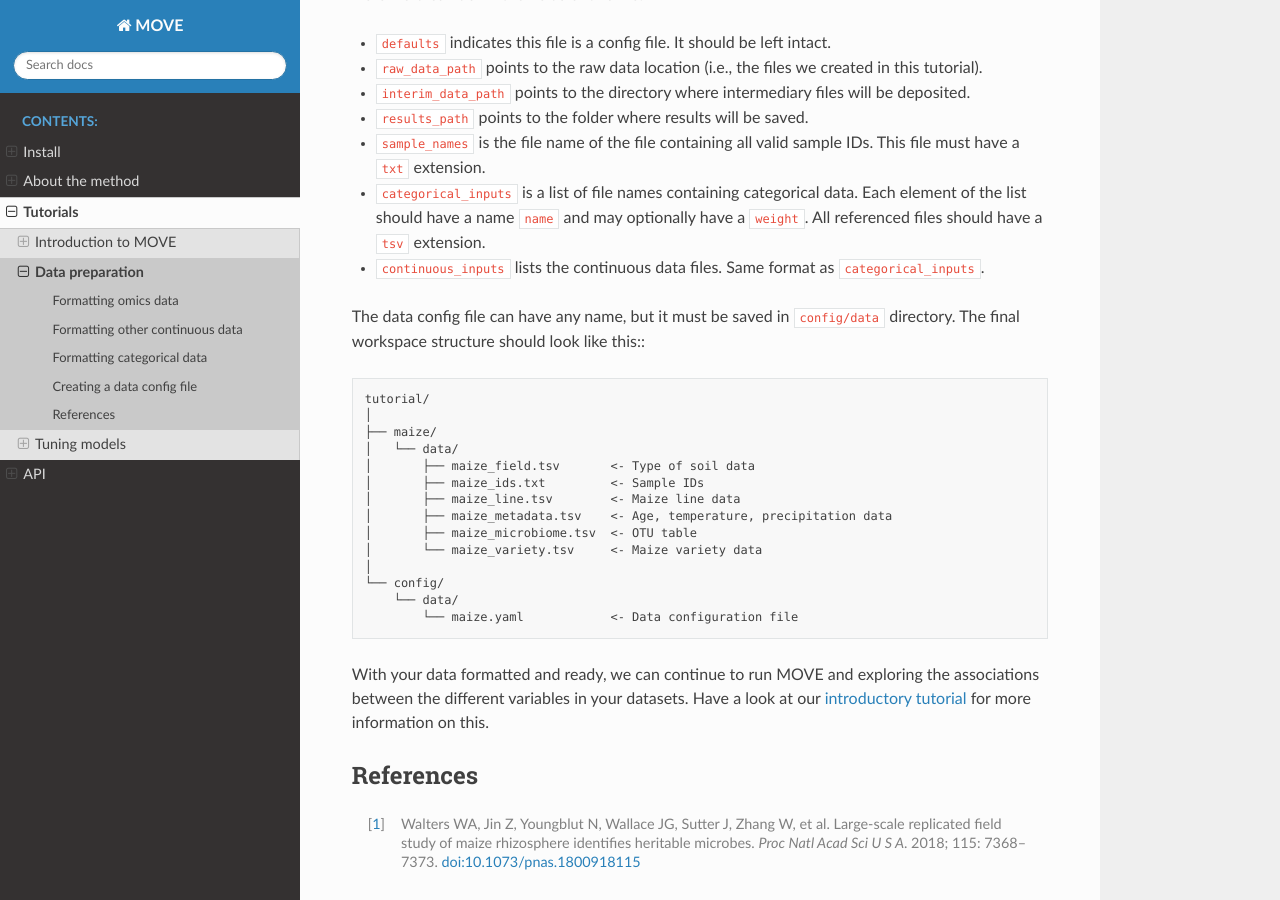
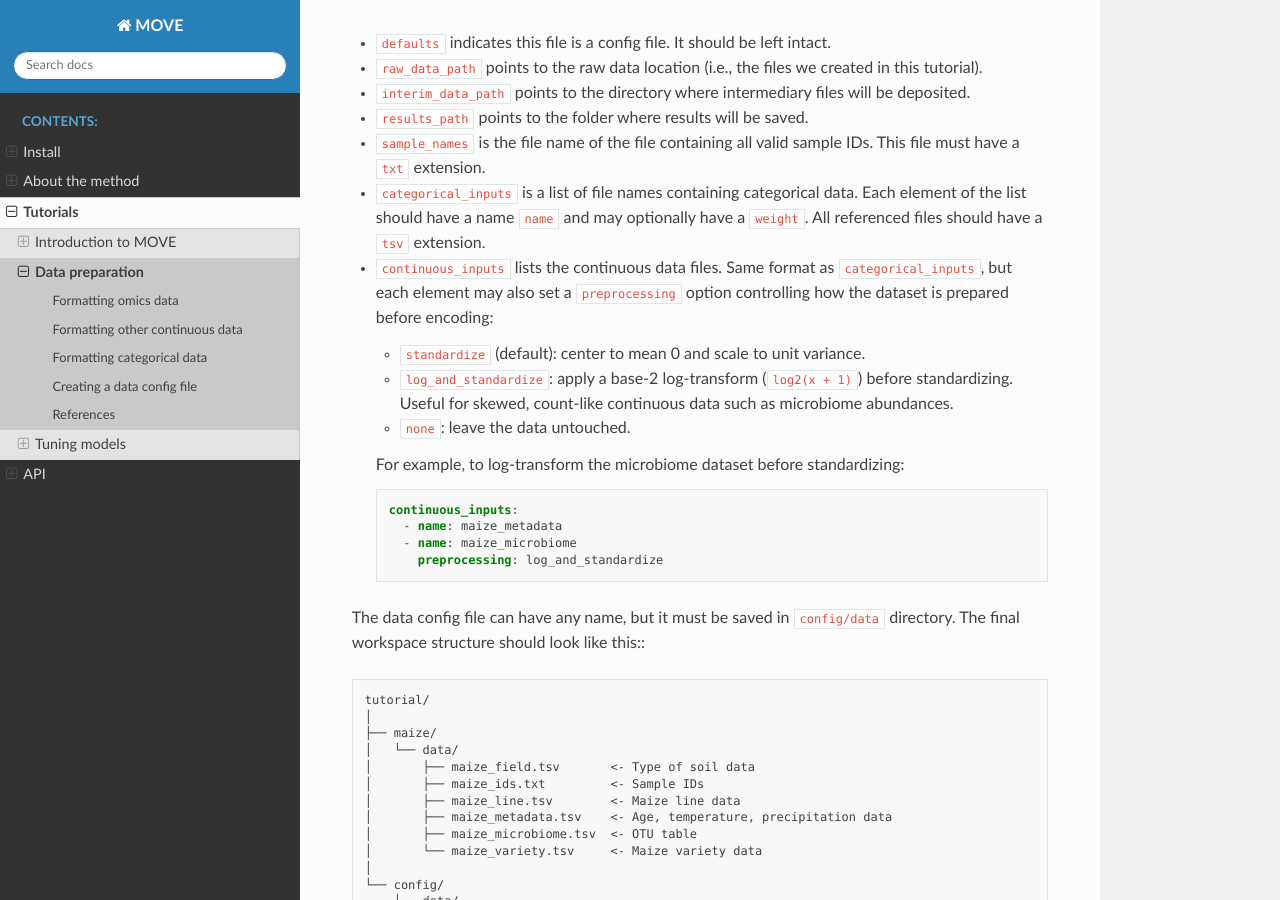
Before and after one commit to RasmussenLab/MOVE, a Sphinx documentation site: the page built from docs/source/tutorial/data_preparation.rst, in a window 1280 px wide and 900 px high, scrolled down 3095 px. Built offline with Sphinx 7.4.7 and the Read the Docs theme 3.1.0, drawn with Linux system fonts in a browser that asks for light colours.

Commit message:
update docs

```diff
--- a/docs/source/tutorial/data_preparation.rst
+++ b/docs/source/tutorial/data_preparation.rst
@@ -152,7 +152,23 @@ Here we break down the fields of this file:
   Each element of the list should have a name ``name`` and may optionally have
   a ``weight``. All referenced files should have a ``tsv`` extension.
 * ``continuous_inputs`` lists the continuous data files. Same format as
-  ``categorical_inputs``.
+  ``categorical_inputs``, but each element may also set a ``preprocessing``
+  option controlling how the dataset is prepared before encoding:
+
+  * ``standardize`` (default): center to mean 0 and scale to unit variance.
+  * ``log_and_standardize``: apply a base-2 log-transform (``log2(x + 1)``)
+    before standardizing. Useful for skewed, count-like continuous data such
+    as microbiome abundances.
+  * ``none``: leave the data untouched.
+
+  For example, to log-transform the microbiome dataset before standardizing:
+
+  .. code-block:: yaml
+
+      continuous_inputs:
+        - name: maize_metadata
+        - name: maize_microbiome
+          preprocessing: log_and_standardize
 
 The data config file can have any name, but it must be saved in ``config/data``
 directory. The final workspace structure should look like this:::
```
